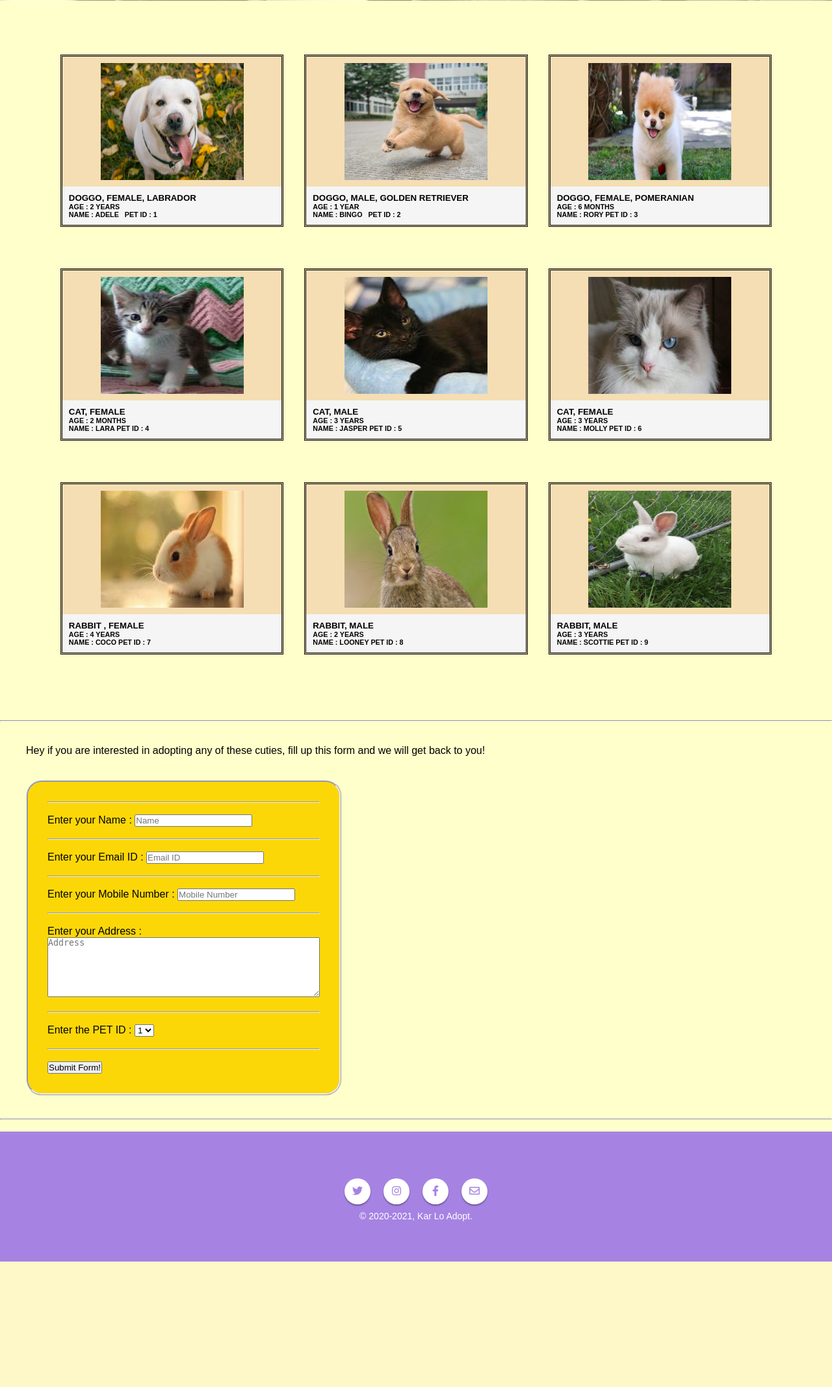
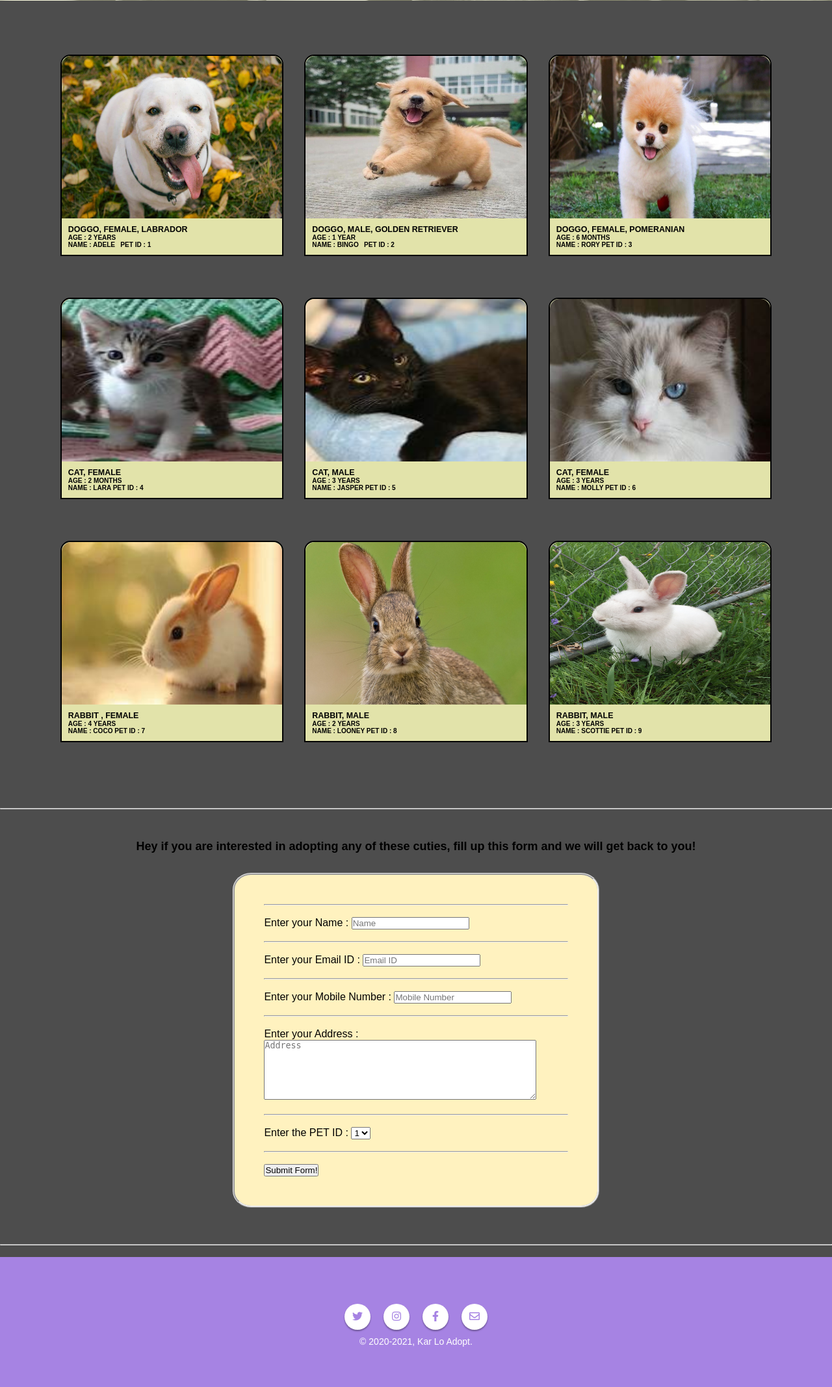
Before and after one commit to cineris/Animal-Adoption-Website---Sem5-WP-Project, a PHP site: page /adopt.html in a window 1280 px wide. Shown: the part 149-2283 px from the top of the page at 65% size. Before the commit the page ends 2090 px from the top, so only its background shows below. Run offline with PHP 8.4, Linux system fonts and the light colour scheme; some libraries are stand-ins or nearby versions.

Commit message:
Update adopt.css

```diff
--- a/style/adopt.css
+++ b/style/adopt.css
@@ -4,7 +4,9 @@
  box-sizing: border-box;
 }
 body{
-    background-color: #FEFFCB;
+    background-color: #4D4D4D;
+    /*background-image: url("../images/bg.jpg");
+    background-position: center;  FEFFCB*/
     font-family: sans-serif;
 }
 /* navbar styles */
@@ -91,19 +93,23 @@ img{
    /*background-color: blueviolet; */
    background: var(--alice-blue);
     padding: 3.2rem 0;
+
 }
 
 .adopt-animal{
     margin: 2rem;
     position:relative;
-    border-color: black;
-    border-style: double;
-    background-color: wheat;
+    border:2px solid black;
+    border-top-left-radius: 15px;
+    border-top-right-radius: 15px;
+
+    background-color:#E2E3B6;
+    /*  #E2E3B6  border-radius: 15px;
+   */
 
 }
 
 /*
-
 .animal-image{
     background: var(--white-light);
     box-shadow: 0 0 20px 10px var(--white-light);
@@ -116,24 +122,43 @@ img{
 } */
 
 .animal-information{
-    background:whitesmoke;
+    background:#E2E3AA;
     padding: 10px;
 
     color: black;
     display:block;
     text-decoration: none;
-    font-size: 1rem;
+    font-size: 15px;
     text-transform: uppercase;
     font-weight: bold;
+    border-color: black;
+    border-width: 20px;
 }
 
 .animalpics{
+    max-width: 100%;
+    height: 250px;
+    border-top-left-radius: 15px;
+    border-top-right-radius: 15px;
+
+   /* padding-top: 10px;
+    padding-bottom: 10px;
     width: 220px;
     height: 200px;
-    padding-top: 10px;
-    padding-bottom: 10px;
+    */
     margin: 0 auto;
 
+}
+.animal-image{
+    transition:transform 0.25s ease;
+
+}
+.animal-image>img :hover {
+   /* width:300px;
+    height:300px;*/
+
+    -webkit-transform:scale(1.5); /* or some other value */
+    transform:scale(1.5);
 }
 
 @media screen and (min-width: 992px){
@@ -158,36 +183,55 @@ img{
     }
 }
 
-.heading{
+.adoptform{
+
+    margin: 0 auto;
+    position: relative;
+    width: 88vw;
+}
+
+#heading{
 
     font-size: large;
-    font-family: 'Times New Roman', Times, serif;
     font-weight: bold;
-    text-decoration: indigo;
-    text-shadow: ivory;
+    display: flex;
+    justify-content: center;
+    align-items: center;
+
+
+}
+
+#line{
+
+    /*color: #FEFFCB;
+    background-color: #CCCDE3;*/
+
+
+}
+
+#form-container{
+    display: flex;
+    justify-content: center;
+    align-items: center;
+    text-align: left;
 
 }
 
 .FormAdopt{
-    width: max-content;
+    width: 50%;
     height: max-content;
-
     border-width: 3px;
     border-style: ridge;
-    padding: 30px;
-    background-color: rgb(252, 215, 8);
+    padding: 45px;
+    background-color:#E2E3B6;
+
     border-radius: 5%;
+    margin: 20px 240px;
+    background-color: #FFF2BF;
+
 
 }
-.adoptform{
-    position: relative;
-    /*text-align: center;
-    margin: auto;
-    top: 50%;
-    width: 20%;  */
-    width: 88vw;
-    margin: 0 40px;
-}
+
 
 /* footer */
 footer {
```
